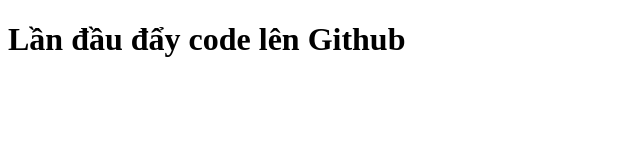
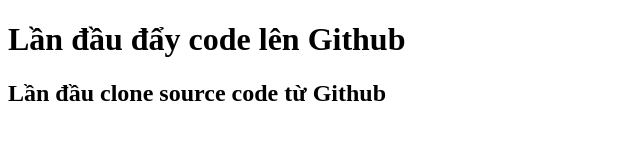
Before and after one commit to quoc-huy2004/BC76_DemoGit, a plain HTML site: page index.html in a window 1280 px wide. Shown: the whole page, without its empty margins (0-640 px from the left). Drawn offline with Linux system fonts and the light colour scheme.

Commit message:
update file html

```diff
--- a/index.html
+++ b/index.html
@@ -7,5 +7,6 @@
   </head>
   <body>
     <h1>Lần đầu đẩy code lên Github</h1>
+    <h2>Lần đầu clone source code từ Github</h2>
   </body>
 </html>
```
